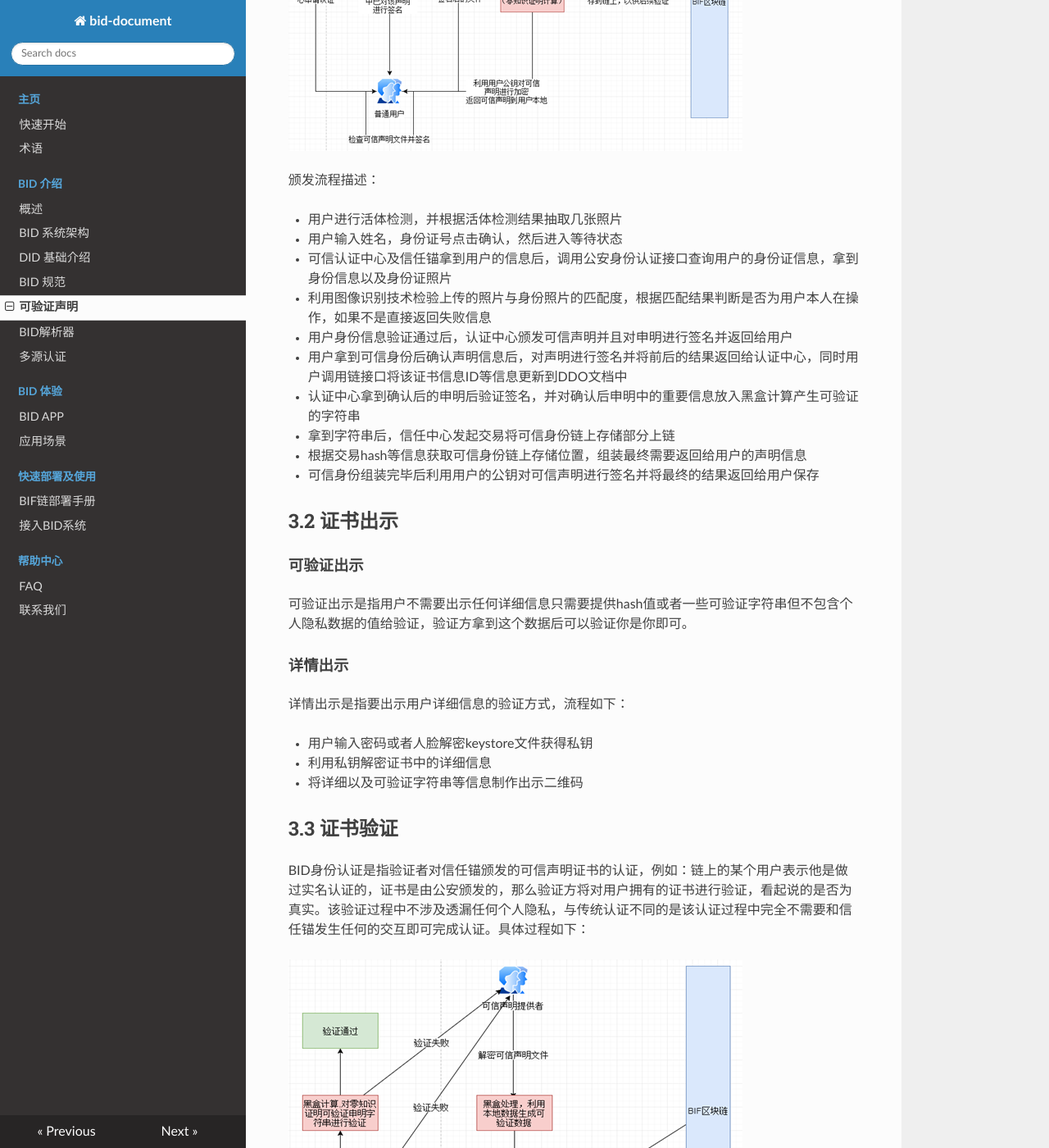
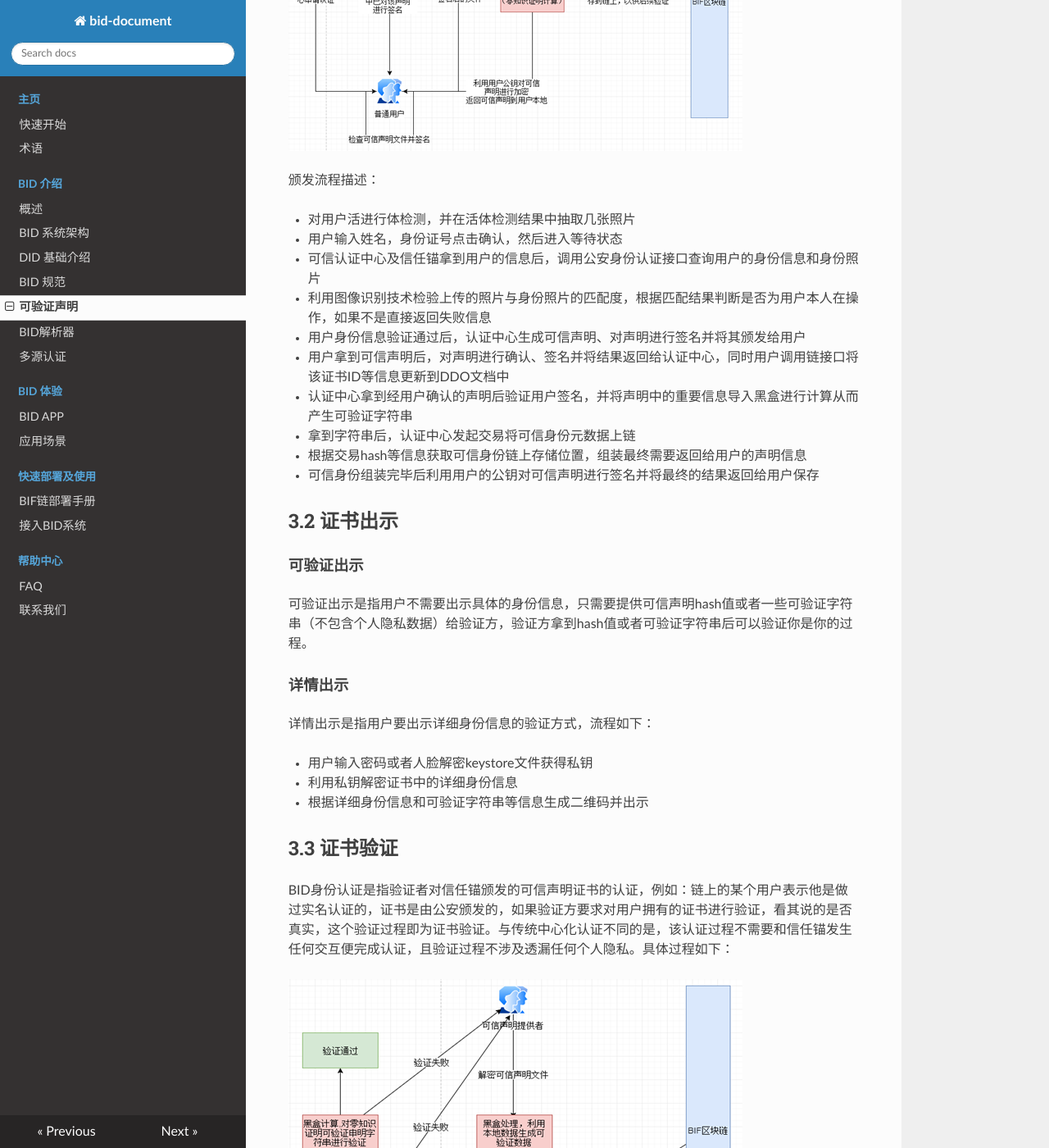
Before and after one commit to teleinfo-bif/bid-document, an MkDocs documentation site: the page built from docs/introduce/claim.md, in a window 1280 px wide and 1400 px high, scrolled down 2882 px. Shown: the whole window at 82% size. Built offline with MkDocs 1.6.1, drawn with Linux system fonts in a browser that asks for light colours; nearby versions of some CDN libraries; old or Windows-style settings are respelled for this version of MkDocs; some of the changed text lies outside the part shown.

Commit message:
no message

````diff
--- a/docs/introduce/claim.md
+++ b/docs/introduce/claim.md
@@ -1,15 +1,15 @@
 # 1. 可验证声明
-可验证声明用来证明实体的某些属性，它可以作为一个数据单元进行存储和传输，并可被任何实体验证。可验证声明主要包括元数据，声明内容以及声明者的签名，其中声明的内容可以为任何数据。在BID里面声明内容为用户身份认证数据的签名。
+可验证声明用来证明实体的某些身份属性，它可以作为一个数据单元进行存储和传输，并可被任何实体验证。可验证声明主要包括元数据，声明内容以及声明者的签名，其中声明的内容可以为任何数据。在BID里面声明内容为用户身份认证数据的签名。
 
 ![1576742968954](../image/1576742968954.png)
 
 与可验证声明相关的实体分为三种角色：签发机构、申请人和验证人。可验证声明主要有以下四种操作：
 
-* **签发**：任何大众可信的实体都可以对其他实体的任何属性签发可验证声明，如公安部给个人签发的个人身份认证声明，工商机构给企业签发的企业相关的认证声明
+* **签发**：具有公信力的实体可以为其他实体的身份属性签发可验证声明，如公安部给个人签发的个人身份认证声明，工商机构给企业签发的企业相关的认证声明
 
-* **存储**：可验证声明可以分为公开声明和隐私声明。公开声明可以存储在BIF公链中；隐私声明通常存储于实体的客户端中由实体自己管理。
-* **出示**：可验证声明所有者可以自主决定向谁公开声明，并且声明所有者可以选择出示部分声明内容或者合并出示多张声明的部分内容而不影响对出示声明的验证。
-* **验证**：对可验证声明验证不需要与声明签发方进行交互，只需要根据证书签发者的BID在BIF中获取其存储的可验证的字符串，然后对该字符串进行数学运算即可以认证该声明的有效性。
+* **存储**：可验证声明分为公开声明和隐私声明。公开声明存储在BIF公链中；隐私声明通常存储于实体的客户端中，由实体自己管理。
+* **出示**：可验证声明所有者可以自主决定向谁公开声明，并且声明所有者可以选择出示部分声明内容，或者合并出示多张声明的部分内容，并且不影响对出示声明的验证。
+* **验证**：验证人对可验证声明验证不需要与声明签发方交互，只需要根据证书签发者的BID在BIF中获取证书存在信息，然后对该证书的存在信息进行数学运算即可以验证该声明的有效性。
 
 # 2. 可验证声明模板
 
@@ -49,7 +49,7 @@
 }
 ```
 
--  **id** : 该可验证声明的ID,此ID全局唯一，ID根据证书颁发方的bid生成
+-  **id** : 该可验证声明的ID,ID根据证书颁发方的bid生成，此ID全局唯一
 -  **context **: 每个信任锚必须要将其颁发的声明的模板公示出来，该字段是信任锚公示模板的链接
 - **content** : 信任锚为用户颁发的个人身份信息部分，该字段中的内容由信任锚自行定义
 - **metadata **: 字段中的每个字段都是必须包含具体字段在模板中
@@ -112,14 +112,14 @@
 
 颁发流程描述：
 
--  用户进行活体检测，并根据活体检测结果抽取几张照片
+-  对用户活进行体检测，并在活体检测结果中抽取几张照片
 -  用户输入姓名，身份证号点击确认，然后进入等待状态
--  可信认证中心及信任锚拿到用户的信息后，调用公安身份认证接口查询用户的身份证信息，拿到身份信息以及身份证照片
+-  可信认证中心及信任锚拿到用户的信息后，调用公安身份认证接口查询用户的身份信息和身份照片
 -  利用图像识别技术检验上传的照片与身份照片的匹配度，根据匹配结果判断是否为用户本人在操作，如果不是直接返回失败信息
--  用户身份信息验证通过后，认证中心颁发可信声明并且对申明进行签名并返回给用户
--  用户拿到可信身份后确认声明信息后，对声明进行签名并将前后的结果返回给认证中心，同时用户调用链接口将该证书信息ID等信息更新到DDO文档中
--  认证中心拿到确认后的申明后验证签名，并对确认后申明中的重要信息放入黑盒计算产生可验证的字符串
--  拿到字符串后，信任中心发起交易将可信身份链上存储部分上链
+-  用户身份信息验证通过后，认证中心生成可信声明、对声明进行签名并将其颁发给用户
+-  用户拿到可信声明后，对声明进行确认、签名并将结果返回给认证中心，同时用户调用链接口将该证书ID等信息更新到DDO文档中
+-  认证中心拿到经用户确认的声明后验证用户签名，并将声明中的重要信息导入黑盒进行计算从而产生可验证字符串
+-  拿到字符串后，认证中心发起交易将可信身份元数据上链
 -  根据交易hash等信息获取可信身份链上存储位置，组装最终需要返回给用户的声明信息
 -  可信身份组装完毕后利用用户的公钥对可信声明进行签名并将最终的结果返回给用户保存
 
@@ -127,31 +127,31 @@
 
 ####  可验证出示
 
-可验证出示是指用户不需要出示任何详细信息只需要提供hash值或者一些可验证字符串但不包含个人隐私数据的值给验证，验证方拿到这个数据后可以验证你是你即可。
+可验证出示是指用户不需要出示具体的身份信息，只需要提供可信声明hash值或者一些可验证字符串（不包含个人隐私数据）给验证方，验证方拿到hash值或者可验证字符串后可以验证你是你的过程。
 
 ####  详情出示
 
-详情出示是指要出示用户详细信息的验证方式，流程如下：
+详情出示是指用户要出示详细身份信息的验证方式，流程如下：
 
 * 用户输入密码或者人脸解密keystore文件获得私钥
 
-- 利用私钥解密证书中的详细信息
--  将详细以及可验证字符串等信息制作出示二维码
+- 利用私钥解密证书中的详细身份信息
+-  根据详细身份信息和可验证字符串等信息生成二维码并出示
 
 ## 3.3     证书验证
 
-BID身份认证是指验证者对信任锚颁发的可信声明证书的认证，例如：链上的某个用户表示他是做过实名认证的，证书是由公安颁发的，那么验证方将对用户拥有的证书进行验证，看起说的是否为真实。该验证过程中不涉及透漏任何个人隐私，与传统认证不同的是该认证过程中完全不需要和信任锚发生任何的交互即可完成认证。具体过程如下：
+BID身份认证是指验证者对信任锚颁发的可信声明证书的认证，例如：链上的某个用户表示他是做过实名认证的，证书是由公安颁发的，如果验证方要求对用户拥有的证书进行验证，看其说的是否真实，这个验证过程即为证书验证。与传统中心化认证不同的是，该认证过程不需要和信任锚发生任何交互便完成认证，且验证过程不涉及透漏任何个人隐私。具体过程如下：
 
 ![1577069964447](../image/1577069964447.png)
 
 详细步骤：
 
--  身份的提供方首先解密保存在本地的可信声明文件
--  将可信声明文件放入黑盒中处理，产生可验证的字符串，并将该字符串发生给验证法
--  验证方拿到字符串后根据其提供的可信声明的ID查询存储在链上的声明文件
--  验证方拿到数据后首先验证该声明的有效性，如果该声明已被撤销或者已过期，则返回验证失败结果到提供方
--  验证方根据链上存储信息以及提供方提供的信息进行密码学计算，如果验证通过则表示身份认证成功，验证通过
+-  身份提供方首先解密保存在本地的可信声明文件
+-  将可信声明文件放入黑盒中处理，产生可验证字符串，并将该字符串发生给验证方
+-  验证方拿到字符串后根据身份提供方提供的可信声明的ID查询存储在链上的声明文件
+-  验证方拿到数据后首先验证该声明的有效性，如果该声明已被撤销或者已过期，则返回验证失败结果给提供方
+-  验证方根据链上存储信息以及提供方提供的信息进行密码学计算，如果验证通过则表示身份验证成功，证书验证通过
 
 ## 3.4 证书撤销
 
-证书吊销是指证书所有者因为一些违规以及其他操作，导致证书被信任锚吊销了，一旦证书被吊销，用户则没法使用该证书
+证书吊销是指由于证书所有者一些违规或主动申请撤销行为，导致证书被信任锚吊销了。一旦证书被吊销，用户则没法再使用该证书。
````
Also changed, not shown: docs/introduce/architecture.md (+11 -11 lines), docs/introduce/authentication.md (+4 -4 lines), docs/introduce/did.md (+2 -2 lines), docs/introduce/protocol.md (+9 -11 lines), docs/image/1577775325468.png (added).
